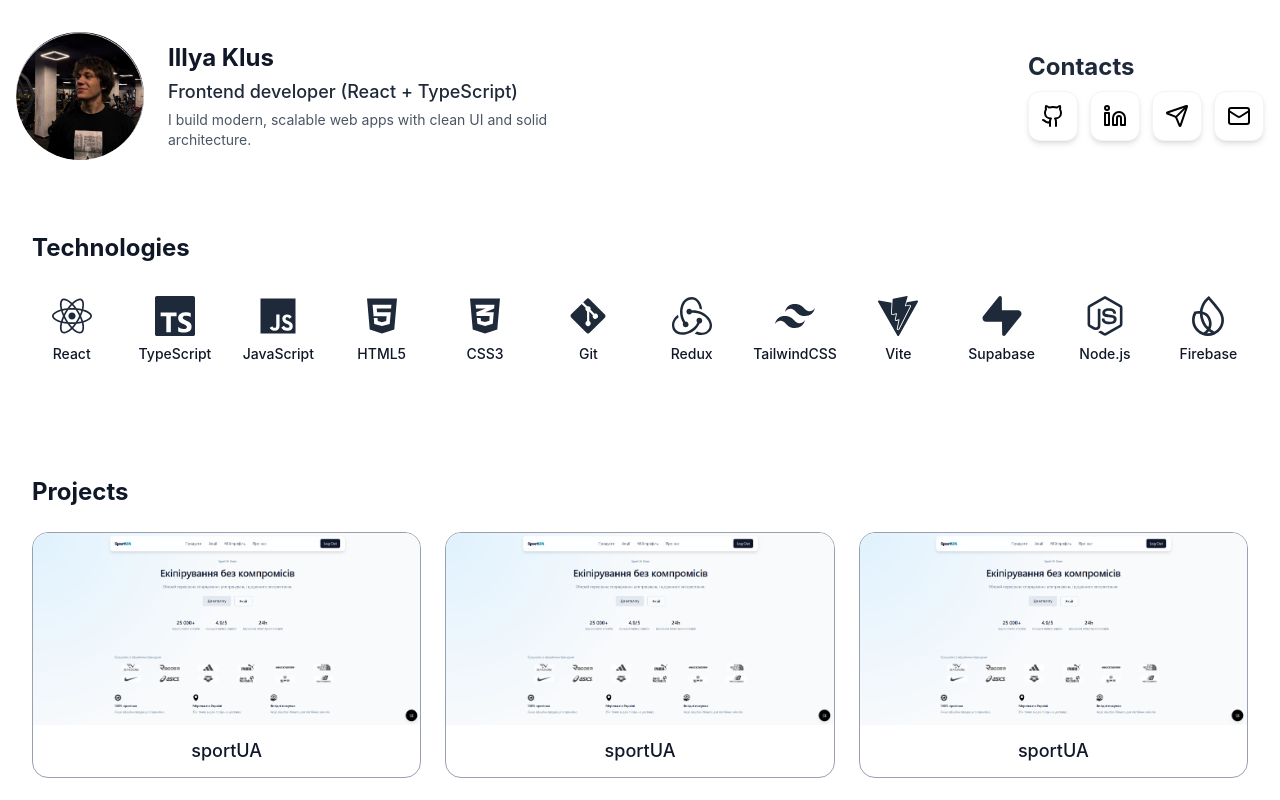
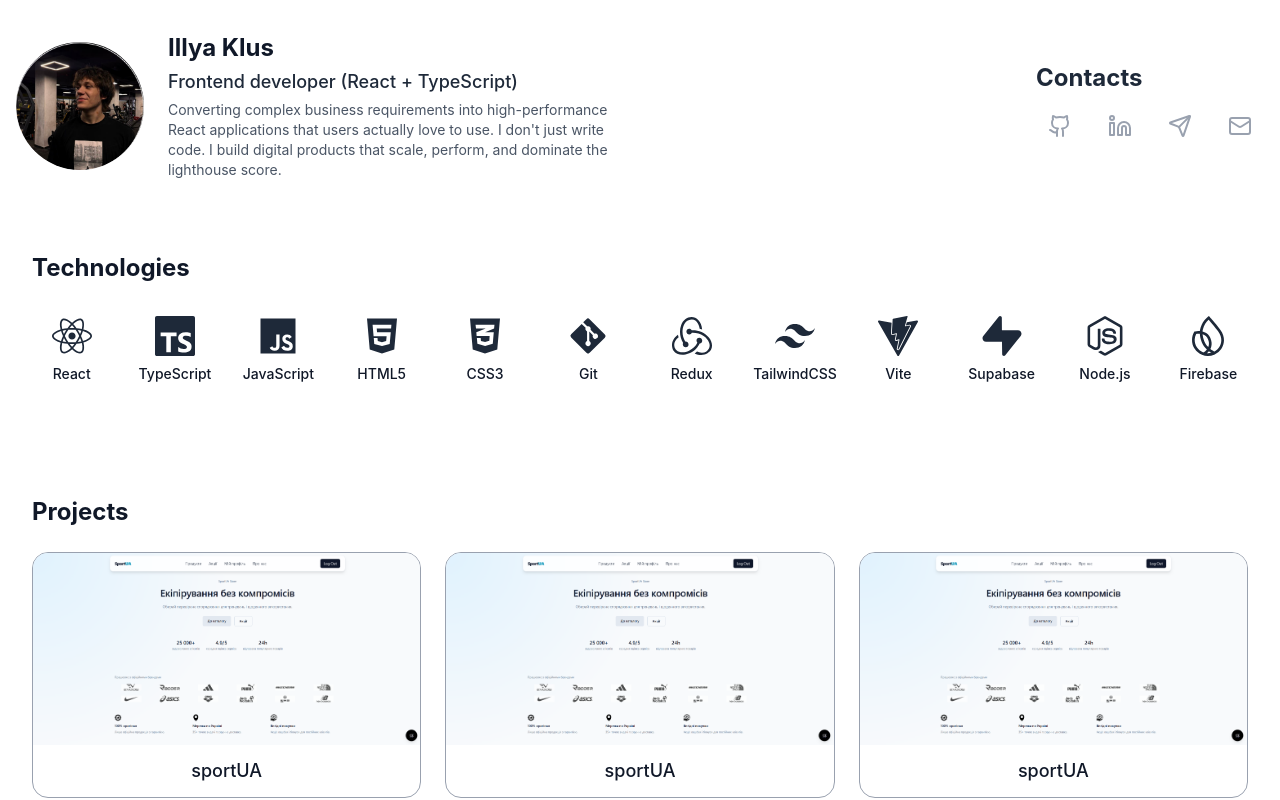
Before and after one commit to illya-klus/portfolio, a React (Vite) app: page / in a window 1280 px wide. Shown: the top 800 px of the page. Built offline with nearby package versions, Linux system fonts and the light colour scheme.

Commit message:
change descripotion fix contact us

```diff
--- a/src/data/PersonalData.json
+++ b/src/data/PersonalData.json
@@ -1,5 +1,5 @@
 {
     "name" : "Illya Klus",
     "job" : "Frontend developer (React + TypeScript)",
-    "description" : "I build modern, scalable web apps with clean UI and solid architecture."
+    "description" : "Converting complex business requirements into high-performance React applications that users actually love to use. I don't just write code. I build digital products that scale, perform, and dominate the lighthouse score."
 }
--- a/src/widgets/Contacts.tsx
+++ b/src/widgets/Contacts.tsx
@@ -28,8 +28,11 @@ const ContactItem = ({ link, icon }: ContactItemProps) => {
   const Icon = iconMap[icon];
 
   return (
-    <a href={link} target="_blank" rel="noreferrer" className="p-3 rounded-xl bg-white shadow-md border border-gray-100 transition duration-300">
-        <Icon className={`w-6 h-6 ${colorMap[icon]} transition duration-300`} />
+    <a href={link} target="_blank" rel="noreferrer" className="group relative p-3 rounded-xl transition duration-300 ">
+        <Icon className={`w-6 h-6 text-gray-400 transition duration-300 ${colorMap[icon]} `} />
+        <span className=" absolute -bottom-8 left-1/2 -translate-x-1/2 text-xs text-white bg-black px-2 py-1 rounded opacity-0 group-hover:opacity-100 transition duration-200 whitespace-nowrap ">
+            {icon}
+        </span>
     </a>
   );
 };
```
